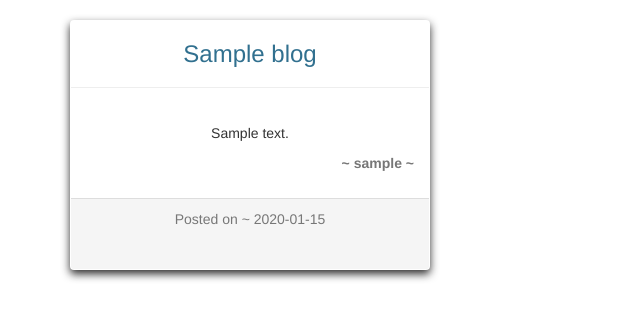
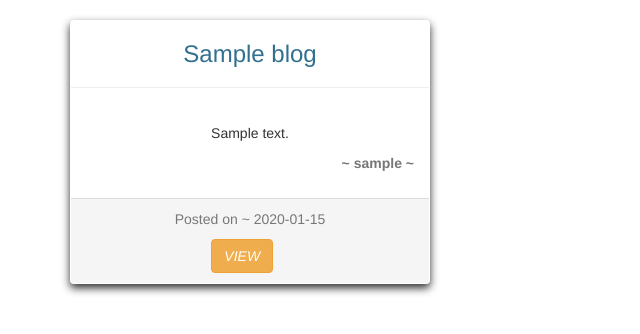
Before and after one commit to Kerrykogei24/K-BLOGS, a Flask app: template app/templates/myblogs.html in a window 1280 px wide. Shown: the part 52-386 px from the top of the page, without its empty margins (0-640 px from the left). Run offline with Flask 2, Linux system fonts and the light colour scheme; the template is opened without the code that fills it: most values are stand-ins (such as "Sample title", 1, 10 or a date in 2020); data that the repository does not hold is empty; some libraries are stand-ins or nearby versions.

```diff
--- a/app/templates/myblogs.html
+++ b/app/templates/myblogs.html
@@ -15,9 +15,9 @@
                 </div>
                 <div class="panel-footer">
                     <p class="date text-muted">Posted on ~ {{blog.date.strftime('%Y-%m-%d')}}</p>
-                    <a href="{{url_for('main.view', id=blog.id)}}"><i class="fas fa-comment fa-fw"></i></a>&nbsp;&nbsp;&nbsp;&nbsp; {% if blog.user == current_user%}
-                    <a href="{{url_for('main.delete', id=blog.id)}}"><i class="fas fa-trash-alt fa-fw"></i></a>&nbsp;&nbsp;&nbsp;&nbsp;
-                    <a href="{{url_for('main.update_blog', id=blog.id)}}"><i class="fas fa-marker fa-fw"></i></a> {% endif %}
+                    <a href="{{url_for('main.view', id=blog.id)}}"><i class="btn btn-warning">VIEW</i></a>&nbsp;&nbsp;&nbsp;&nbsp; {% if blog.user == current_user%}
+                    <a href="{{url_for('main.delete', id=blog.id)}}"><i class="btn btn-warning">DELETE</i></a>&nbsp;&nbsp;&nbsp;&nbsp;
+                    <a href="{{url_for('main.update_blog', id=blog.id)}}"><i class="btn btn-warning">EDIT</i></a> {% endif %}
                 </div>
             </div>
         </div>
--- a/app/templates/profile/profile.html
+++ b/app/templates/profile/profile.html
@@ -1,4 +1,4 @@
-{% block content %}
+{% extends 'base.html' %} {%import "bootstrap/wtf.html" as wtf%}{% block content %}
 <div class="container">
     <div class="row">
         <!-- displaying  Username-->
--- a/app/templates/profile/update.html
+++ b/app/templates/profile/update.html
@@ -1,4 +1,4 @@
-{% block content %}
+{% extends 'base.html' %} {%import "bootstrap/wtf.html" as wtf%}{% block content %}
 <div class="container">
     {{wtf.quick_form(form)}}
 </div>
```
Also changed, not shown: app/models.py (+21 -0 lines).
